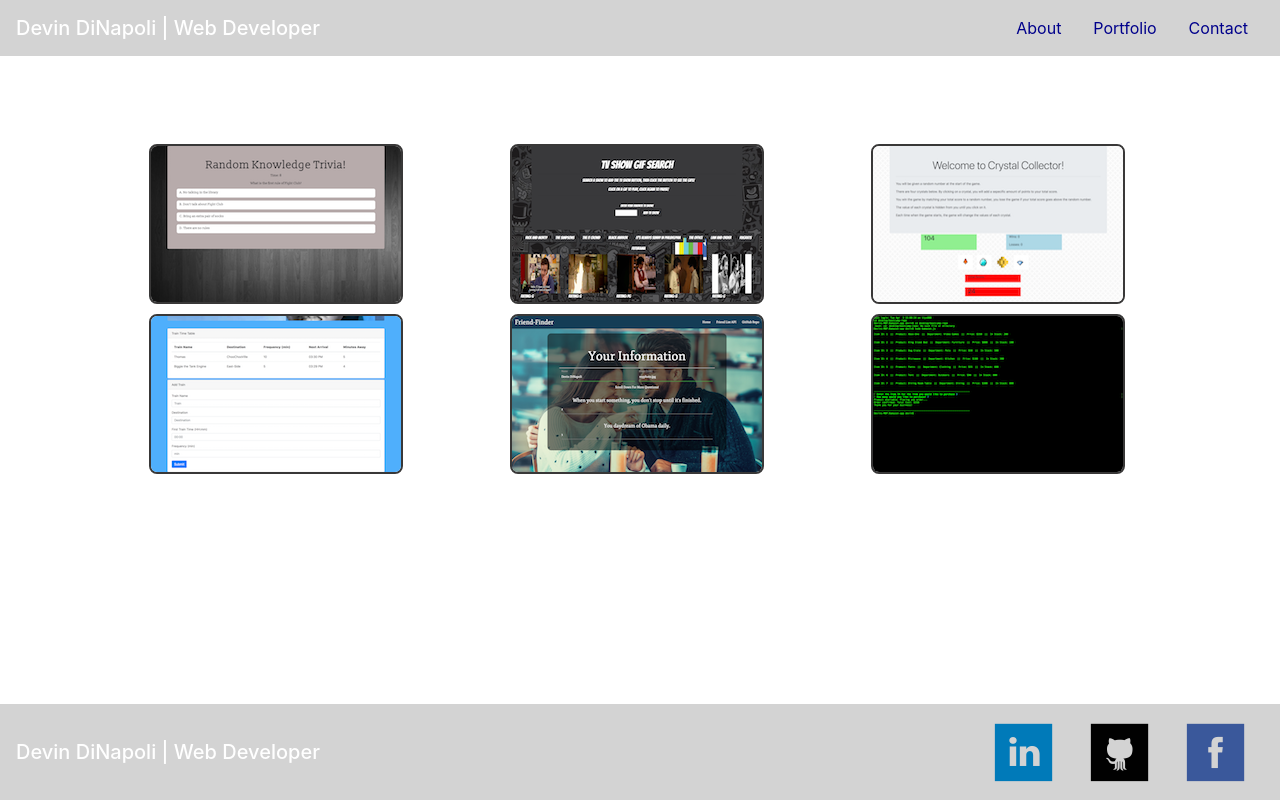
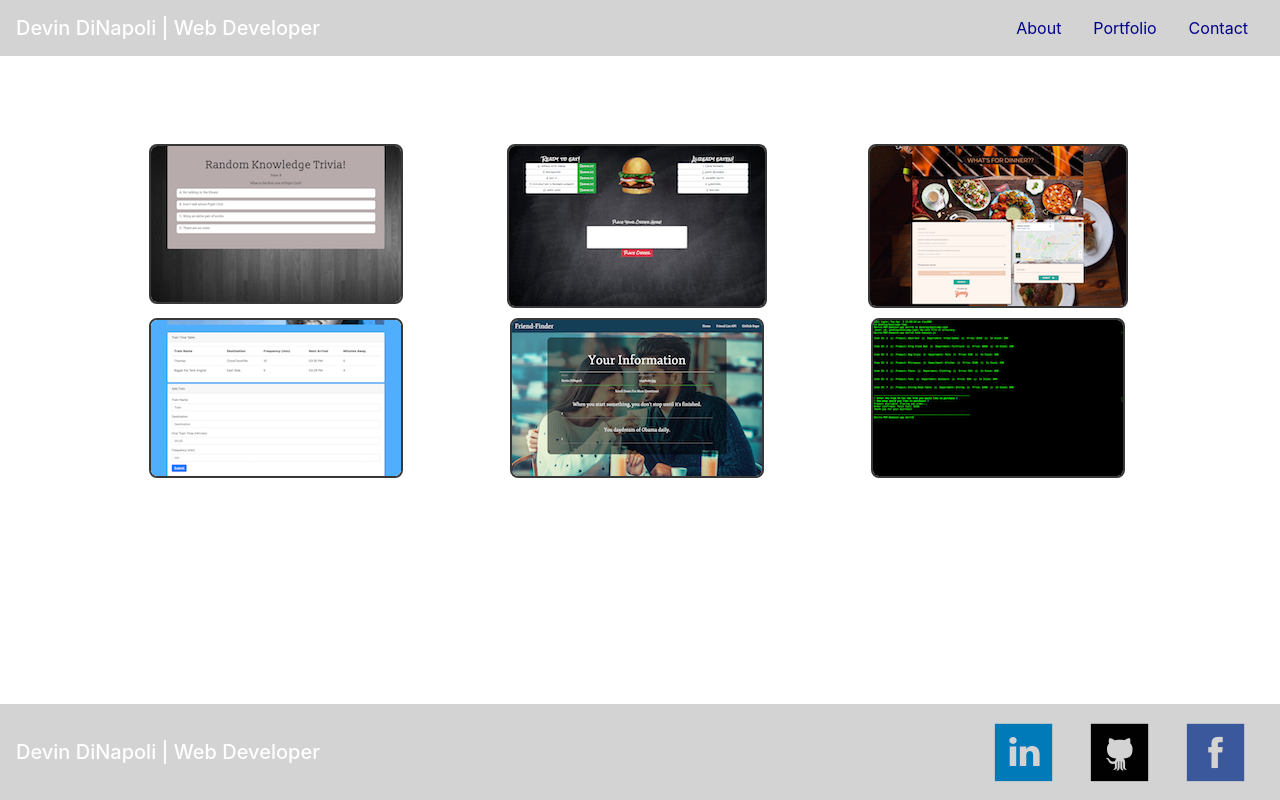
Before and after one commit to devindinapoli/Bootstrap-Portfolio, a plain HTML site: page portfolio.html in a window 1280 px wide. Drawn offline with nearby package versions, Linux system fonts and the light colour scheme.

Commit message:
replaced portfolio items

```diff
--- a/portfolio.html
+++ b/portfolio.html
@@ -36,10 +36,10 @@
                             <a href="https://devindinapoli.github.io/TriviaGame/"><img src="images/triviaGame.png" class="project"></a>
                         </div>
                         <div class="col-sm-4">
-                            <a href="https://devindinapoli.github.io/GifTastic/"><img src="images/GifApp.png" class="project"></a>
+                            <a href="https://sleepy-island-89019.herokuapp.com/index"><img src="images/burger.png" class="project"></a>
                         </div>
                         <div class="col-sm-4">
-                            <a href="https://devindinapoli.github.io/week-4-game"><img src="images/week4.png" class="project"></a>
+                            <a href="https://devindinapoli.github.io/Project1/"><img src="images/project1.png" class="project"></a>
                             <br>
                         </div>
                     </div>
```
Also changed, not shown: images/burger.png (added), images/project1.png (added), 2 other files.
